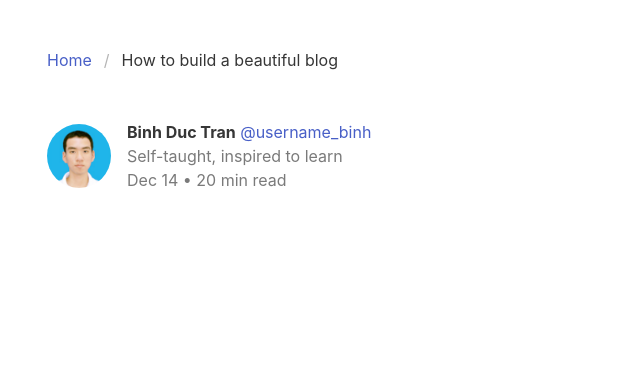
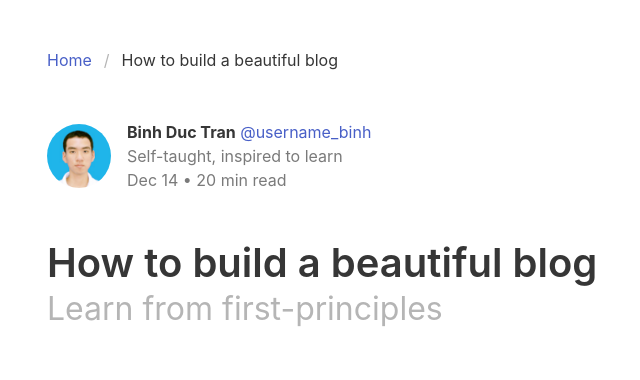
Before and after one commit to binhtran432k/bulma-learning, a website built with Vite: page blog/index.html in a window 1280 px wide. Shown: the whole page, without its empty margins (281-921 px from the left). Built offline with nearby package versions, Linux system fonts and the light colour scheme.

Commit message:
feat(blog): add title

```diff
--- a/blog/index.html
+++ b/blog/index.html
@@ -58,6 +58,13 @@
             </div>
           </div>
         </article>
+
+        <div class="section px-0">
+          <h1 class="title is-2">How to build a beautiful blog</h1>
+          <h2 class="subtitle is-3 has-text-grey-light">
+            Learn from first-principles
+          </h2>
+        </div>
       </div>
     </section>
   </body>
```
